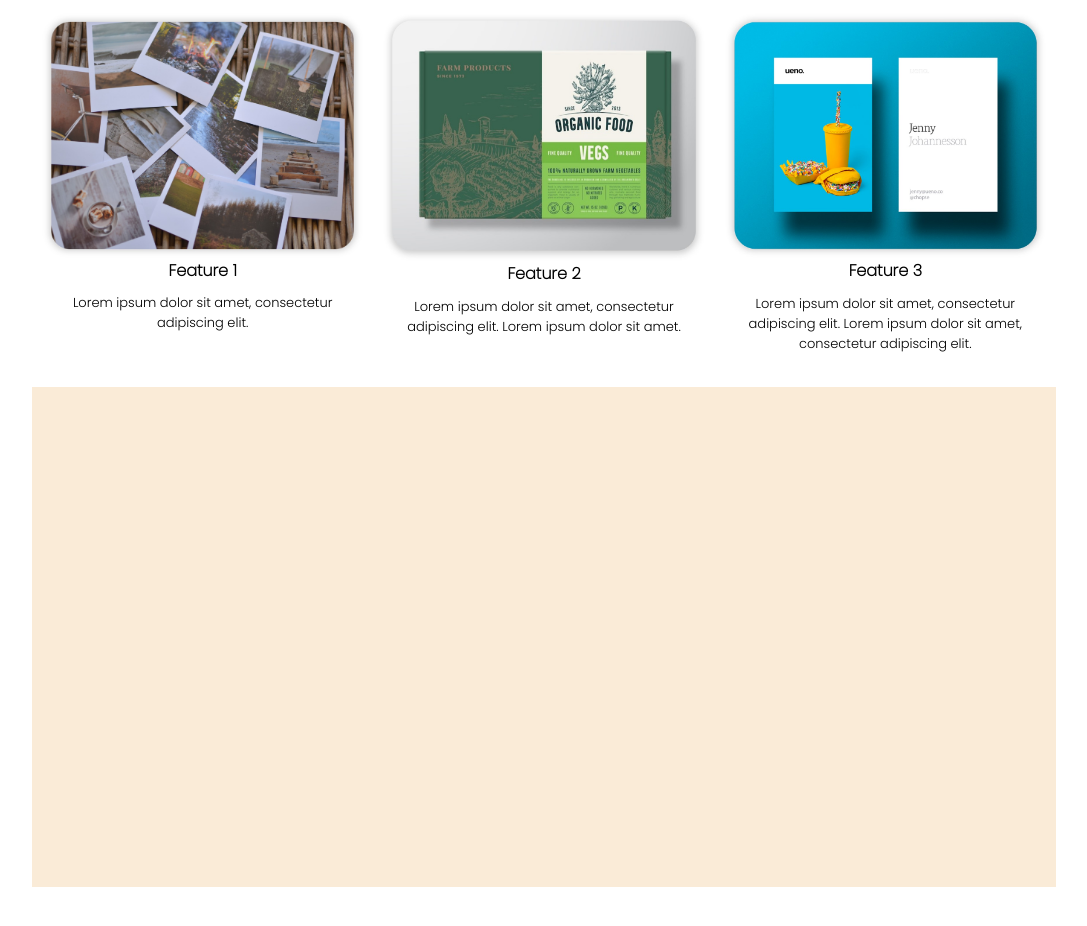
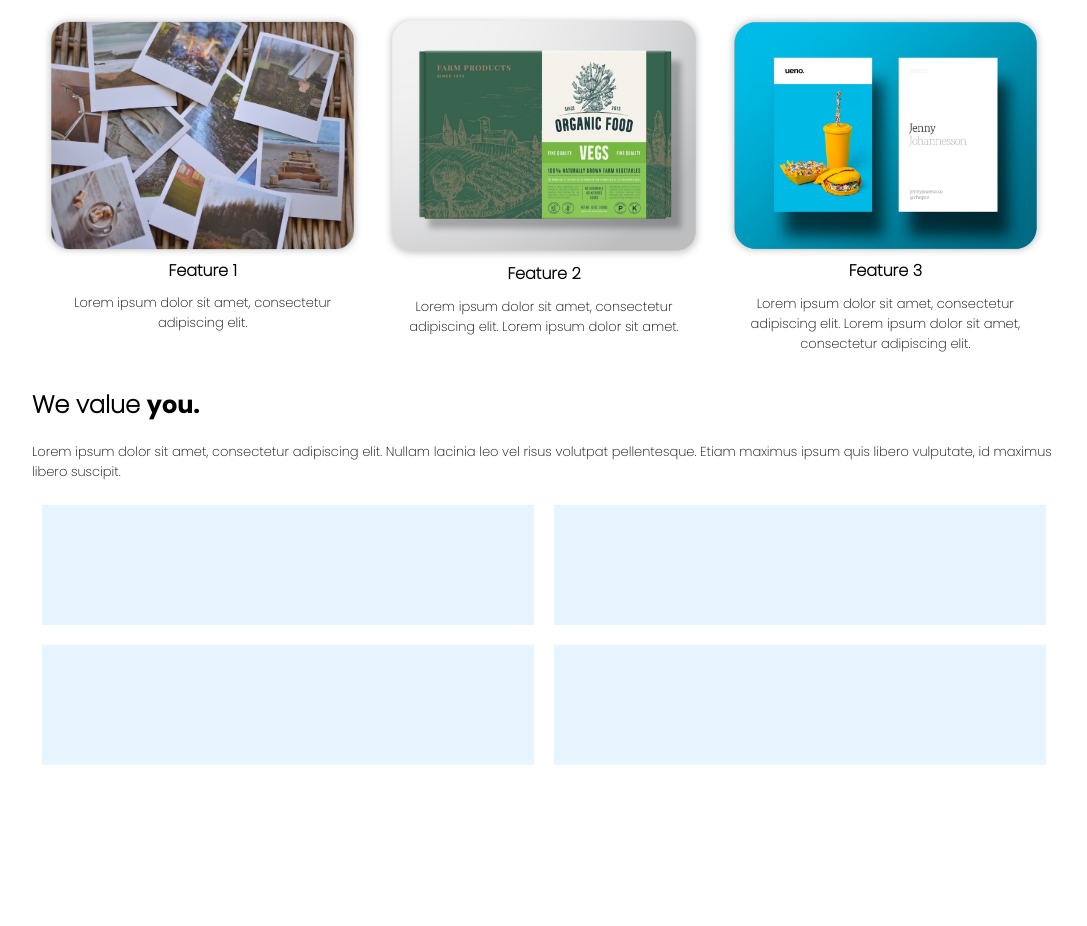
Before and after one commit to rottencart/PUPPYPRINT, a plain HTML site: page index.html in a window 1280 px wide. Shown: the part 552-1478 px from the top of the page, without its empty margins (96-1183 px from the left). Drawn offline with Linux system fonts and the light colour scheme.

Commit message:
17.04.24

```diff
--- a/css/768px/index.css
+++ b/css/768px/index.css
@@ -1,3 +1,4 @@
+/* If screen reaches 768px */
 @media screen and (max-width: 768px) {
     .nav-links {
         display: none; /* Hide the navigation links on smaller screens */
@@ -59,8 +60,15 @@
         transition: background-color 0.3s ease-in-out, color 0.3s ease-in-out; /* Smooth transition for button */
         background-color: rgba(255, 255, 255, 0); /* Transparent background */
     }
+
+    .carde-one,
+    .carde-two {
+        flex-direction: column;
+        align-items: center;
+    }
 }
 
+/* If screen reaches 600px */
 @media screen and (max-width: 600px) {
     .headline {
         font-size: x-large;
--- a/css/index.css
+++ b/css/index.css
@@ -1,4 +1,4 @@
-/* font style */
+/* Font styles */
 @font-face {
     font-family: 'poppins-reg';
     src: url('font/Poppins-Regular.ttf') format('truetype');
@@ -24,7 +24,7 @@
     src: url('font/Poppins-Bold.ttf') format('truetype');
 }
 
-/* parent elements */
+/* Parent elements */
 html, body {
     margin: 0;
     padding: 0;
@@ -152,6 +152,11 @@ html, body {
     color: white;
 }
 
+/* function for blurry navbar */
+.navbar.scrolled {
+    backdrop-filter: blur(10px);
+}
+
 /* Hero section styles */
 .hero {
     font-family: 'poppins-reg';
@@ -208,8 +213,6 @@ html, body {
 .headline .letter11 { color: #12959B; }
 .headline .other { font-family: 'poppins-extralight'; }
 
-p { font-family: 'poppins-light'; }
-
 .headline {
     font-size: 50px;
 }
@@ -220,10 +223,9 @@ p { font-family: 'poppins-light'; }
     position: relative;
     margin-top: 10px;
     background-color: transparent; /* Example background color */
-    height: auto; /* Adjust height to fit the viewport height */
     width: 100%; /* Cover the entire width of the screen */
     overflow: hidden; /* Ensure the image doesn't overflow the hero section */
-    }
+}
 
 /* Second content styles */
 .second-content {
@@ -233,6 +235,7 @@ p { font-family: 'poppins-light'; }
     text-align: center;
 }
 
+/* First content inside second */
 .content-one {
     display: flex;
     justify-content: center;
@@ -265,31 +268,39 @@ p { font-family: 'poppins-light'; }
     margin-top: 0; /* Remove default margin */
 }
 
+/* Second content inside second */
 .content-two {
-    display: flex;
-    justify-content: center;
-    background-color: antiquewhite;
-    height: 500px;
-    width: auto;
+    width: auto; /* Adjusted */
 }
 
+.wevalueyou {
+    text-align: left;
+    margin-top: 0;
+}
 
+.wevalueyou .one {
+    font-family: 'poppins-extralight';
+}
 
+.wevalueyou .two {
+    font-family: 'poppins-bold';
+}
 
+.third-p {
+    margin-top: 0;
+    font-size: small;
+    text-align: left;
+}
 
+.carde {
+    margin: 10px; /* Horizontally center the card */
+    padding: 10px;
+    background-color: rgb(230, 245, 255);
+    height: 100px;
+    width: 100%;
+}
 
-
-
-
-
-
-
-
-
-
-
-
-/* Add this style for the navbar when scrolled */
-.navbar.scrolled {
-    backdrop-filter: blur(10px);
+.carde-one,
+.carde-two {
+    display: flex;
 }
--- a/index.html
+++ b/index.html
@@ -5,6 +5,9 @@
         <meta name="viewport" content="width=device-width, initial-scale=1.0">
 
         <title>PuppyPrint</title>
+
+        <!-- tab logo-->
+        <link rel="icon" href="resources/tab_logo.png" type="image/x-icon">
 
         <!-- stylesheet -->
         <link rel="stylesheet" href="css/index.css">
@@ -88,6 +91,31 @@
                     </div>
 
                     <div class="content-two">
+                        <h2 class="wevalueyou">
+                           <span class="one">We value </span><span class="two">you.</span>
+                        </h2>
+                        <p class="third-p">
+                            Lorem ipsum dolor sit amet, consectetur adipiscing elit. Nullam lacinia leo vel risus volutpat pellentesque. Etiam maximus ipsum quis libero vulputate, id maximus libero suscipit.
+                        </p>
+
+                        <div class="carde-one">
+                            <div class="carde">
+
+                            </div>
+                            <div class="carde">
+
+                            </div>
+                        </div>
+
+
+                        <div class="carde-two">
+                            <div class="carde">
+
+                            </div>
+                            <div class="carde">
+
+                            </div>
+                        </div>
 
 
 
```
Also changed, not shown: resources/tab_logo.png (added).
